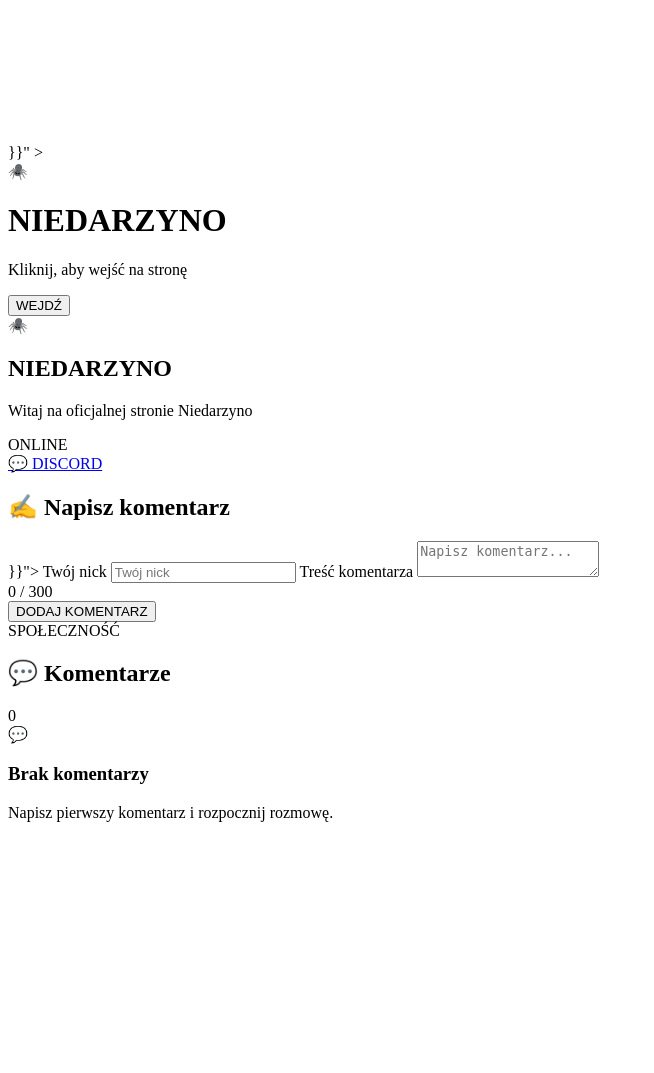
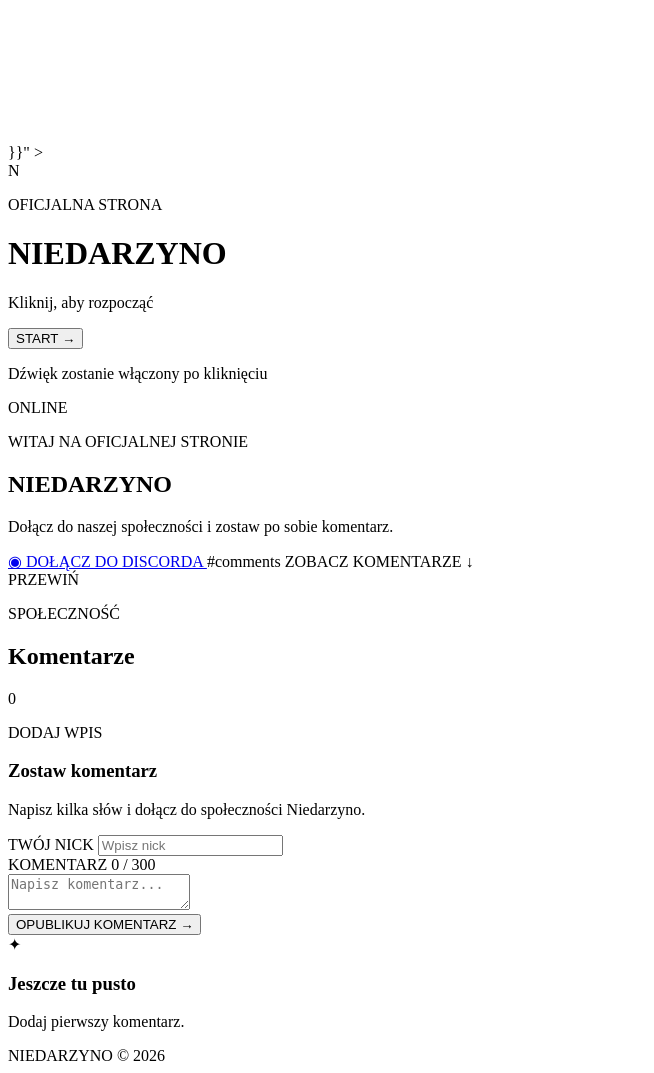
Before and after one commit to TYMONEX/niedarzyno-dashboard, a Flask app: page / in a window 1280 px wide. Shown: the whole page, without its empty margins (0-654 px from the left). Before the commit the page ends 822 px from the top, so only its background shows below. Run offline with Flask 3, Linux system fonts and the light colour scheme; data that the repository does not hold is empty.

Commit message:
Update index.html

```diff
--- a/templates/index.html
+++ b/templates/index.html
@@ -19,9 +19,9 @@
     >
 </head>
 
-<body class="intro-open">
+<body class="locked">
 
-    <!-- FILM PEŁNOEKRANOWY W TLE -->
+    <!-- FILM W TLE -->
     <video
         id="background-video"
         autoplay
@@ -33,112 +33,143 @@
          }}"
             type="video/mp4"
         >
-
-        Twoja przeglądarka nie obsługuje filmów HTML5.
     </video>
 
-    <!-- PRZYCIEMNIENIE FILMU -->
-    <div class="video-overlay"></div>
+    <div class="video-shade"></div>
+    <div class="video-noise"></div>
 
     <!-- EKRAN STARTOWY -->
-    <div id="intro" class="intro">
-        <div class="intro-glow"></div>
+    <div id="start-screen">
+        <div class="start-content">
+            <div class="start-symbol">N</div>
 
-        <div class="intro-content">
-            <div class="intro-spider">🕷️</div>
+            <p class="start-label">OFICJALNA STRONA</p>
 
             <h1>NIEDARZYNO</h1>
 
-            <p>Kliknij, aby wejść na stronę</p>
+            <p class="start-description">
+                Kliknij, aby rozpocząć
+            </p>
 
-            <button id="enter-button" type="button">
-                WEJDŹ
+            <button id="start-button" type="button">
+                <span>START</span>
+                <span class="start-arrow">→</span>
             </button>
         </div>
+
+        <p class="start-audio-information">
+            Dźwięk zostanie włączony po kliknięciu
+        </p>
     </div>
 
     <!-- GŁÓWNA STRONA -->
-    <main class="page">
+    <main id="main-page">
 
-        <section class="profile-card">
-            <div class="spider-icon">🕷️</div>
+        <!-- GÓRNA SEKCJA -->
+        <section class="hero">
+            <div class="hero-content">
+                <div class="online-status">
+                    <span class="online-dot"></span>
+                    ONLINE
+                </div>
+
+                <p class="hero-label">
+                    WITAJ NA OFICJALNEJ STRONIE
+                </p>
 
                 <h1>NIEDARZYNO</h1>
 
-            <p class="subtitle">
-                Witaj na oficjalnej stronie Niedarzyno
+                <p class="hero-description">
+                    Dołącz do naszej społeczności i zostaw po sobie komentarz.
                 </p>
 
-            <div class="status">
-                <span class="status-dot"></span>
-                ONLINE
-            </div>
-
+                <div class="hero-buttons">
                     <a
                         class="discord-button"
                         href="https://discord.gg/dkZPcMeqMD"
                         target="_blank"
                         rel="noopener noreferrer"
                     >
-                💬 DISCORD
+                        <span class="discord-icon">◉</span>
+                        DOŁĄCZ DO DISCORDA
                     </a>
 
-            <div class="divider"></div>
+                    #comments
+                        ZOBACZ KOMENTARZE
+                        <span>↓</span>
+                    </a>
+                </div>
+            </div>
 
-            <h2>✍️ Napisz komentarz</h2>
+            <div class="scroll-information">
+                <span>PRZEWIŃ</span>
+                <div class="scroll-line"></div>
+            </div>
+        </section>
 
-             }}">
-                <label for="name" class="sr-only">
-                    Twój nick
-                </label>
+        <!-- KOMENTARZE -->
+        <section id="comments" class="comments-section">
+            <div class="section-heading">
+                <div>
+                    <p class="section-label">SPOŁECZNOŚĆ</p>
+                    <h2>Komentarze</h2>
+                </div>
+
+                <div class="comments-number">
+                    {{ comments|length }}
+                </div>
+            </div>
+
+            <div class="comments-layout">
+
+                <!-- FORMULARZ -->
+                <div class="comment-form-card">
+                    <p class="card-label">DODAJ WPIS</p>
+
+                    <h3>Zostaw komentarz</h3>
+
+                    <p class="form-description">
+                        Napisz kilka słów i dołącz do społeczności Niedarzyno.
+                    </p>
+
+                    <form method="POST">
+                        <div class="field">
+                            <label for="name">TWÓJ NICK</label>
 
                             <input
                                 id="name"
                                 type="text"
                                 name="name"
-                    placeholder="Twój nick"
                                 maxlength="25"
+                                placeholder="Wpisz nick"
                                 autocomplete="nickname"
                                 required
                             >
+                        </div>
 
-                <label for="message" class="sr-only">
-                    Treść komentarza
-                </label>
+                        <div class="field">
+                            <div class="field-heading">
+                                <label for="message">KOMENTARZ</label>
+                                <span id="counter">0 / 300</span>
+                            </div>
 
                             <textarea
                                 id="message"
                                 name="message"
+                                maxlength="300"
                                 placeholder="Napisz komentarz..."
-                    maxlength="300"
                                 required
                             ></textarea>
-
-                <div class="form-footer">
-                    <span id="character-count">0 / 300</span>
                         </div>
 
                         <button class="submit-button" type="submit">
-                    DODAJ KOMENTARZ
+                            OPUBLIKUJ KOMENTARZ
+                            <span>→</span>
                         </button>
                     </form>
-        </section>
-
-        <section class="comments-panel">
-            <div class="comments-heading">
-                <div>
-                    <span class="section-label">
-                        SPOŁECZNOŚĆ
-                    </span>
-
-                    <h2>💬 Komentarze</h2>
                 </div>
 
-                <span class="comments-count">
-                    {{ comments|length }}
-                </span>
-            </div>
-
+                <!-- LISTA KOMENTARZY -->
                 <div class="comments-list">
 
                     {% if comments %}
@@ -146,25 +177,18 @@
                         {% for comment in comments %}
 
                             <article class="comment">
-                            <div class="comment-top">
-                                <div class="avatar">
+                                <div class="comment-avatar">
                                     {{ comment["name"][0]|upper }}
                                 </div>
 
-                                <div class="comment-author">
-                                    <h3>
-                                        {{ comment["name"] }}
-                                    </h3>
-
-                                    <time>
-                                        🕒 {{ comment["date"] }}
-                                    </time>
-                                </div>
+                                <div class="comment-content">
+                                    <div class="comment-header">
+                                        <h3>{{ comment["name"] }}</h3>
+                                        <time>{{ comment["date"] }}</time>
                                     </div>
 
-                            <p class="comment-message">
-                                {{ comment["message"] }}
-                            </p>
+                                    <p>{{ comment["message"] }}</p>
+                                </div>
                             </article>
 
                         {% endfor %}
@@ -172,22 +196,33 @@
                     {% else %}
 
                         <div class="empty-comments">
-                        <div class="empty-icon">💬</div>
+                            <div class="empty-symbol">✦</div>
 
-                        <h3>Brak komentarzy</h3>
+                            <h3>Jeszcze tu pusto</h3>
 
                             <p>
-                            Napisz pierwszy komentarz i rozpocznij rozmowę.
+                                Dodaj pierwszy komentarz.
                             </p>
                         </div>
 
                     {% endif %}
 
                 </div>
+            </div>
         </section>
+
+        <footer>
+            <span>NIEDARZYNO</span>
+            <span>© 2026</span>
+        </footer>
 
     </main>
 
     <script>
-        const intro = document.getElementById("intro");
-        const enterButton = document
+        const startScreen = document.getElementById("start-screen");
+        const startButton = document.getElementById("start-button");
+        const backgroundVideo = document.getElementById("background-video");
+        const messageInput = document.getElementById("message");
+        const counter = document.getElementById("counter");
+
+        backgroundVideo
```
Lines whose indentation alone changed are shown as unchanged.
